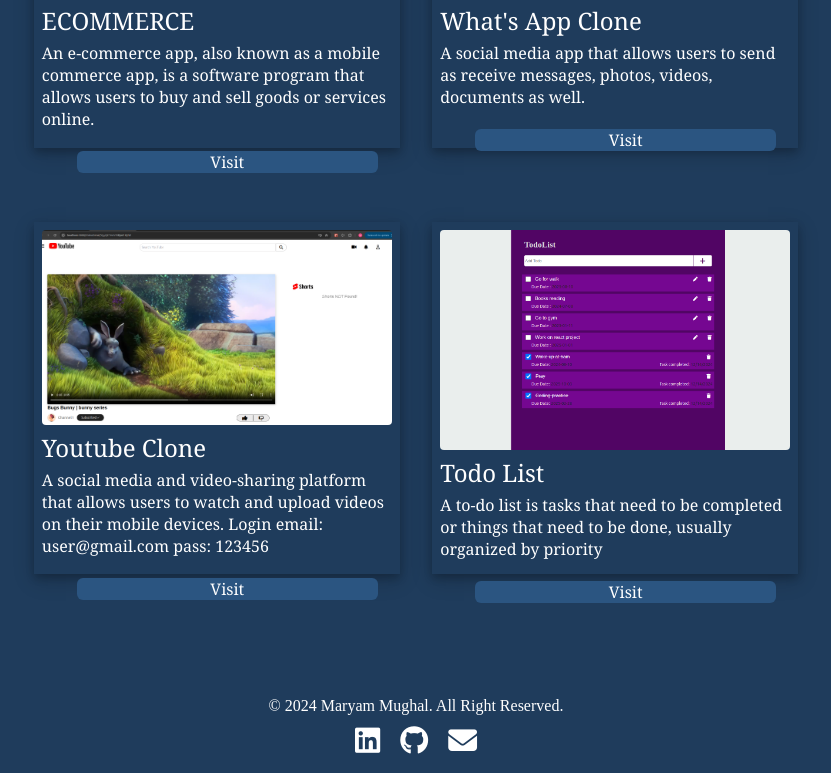
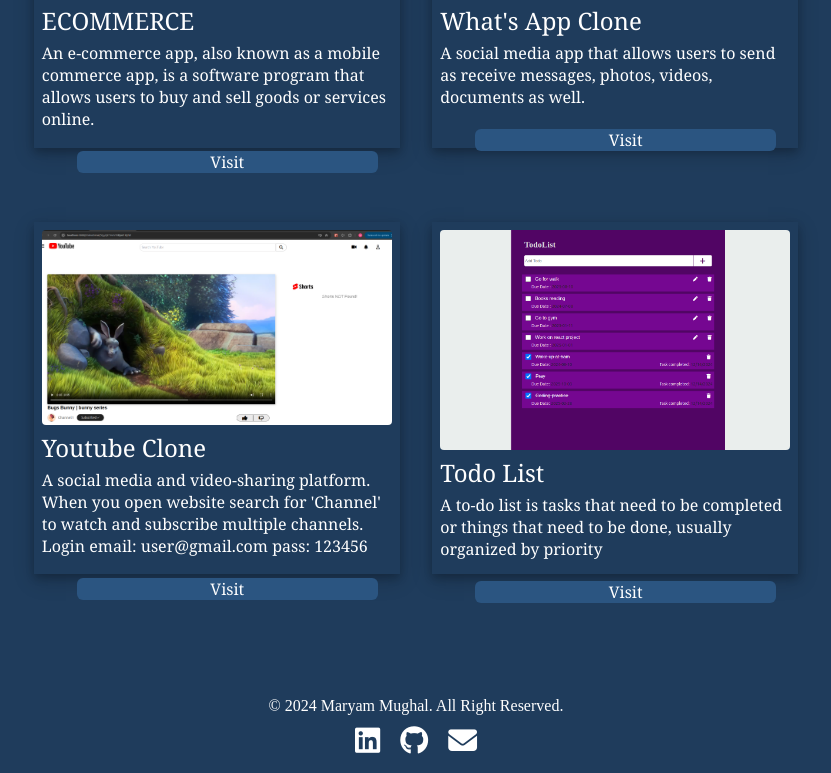
Before and after one commit to Maryam703/portfolio-website, a React (Create React App) app: page / in a window 1280 px wide. Shown: the part 3255-4028 px from the top of the page, without its empty margins (224-1055 px from the left). Built offline with nearby package versions, Linux system fonts and the light colour scheme.

Commit message:
fix a bug

```diff
--- a/src/components/Projectslist/Projectslist.js
+++ b/src/components/Projectslist/Projectslist.js
@@ -33,7 +33,7 @@
             image: "/images/youtube-video.png",
             title: "Youtube Clone",
             link: "https://youtube-clone-beta-nine-83.vercel.app/",
-            description: "A social media and video-sharing platform that allows users to watch and upload videos on their mobile devices. Login email: user@gmail.com pass: 123456"
+            description: "A social media and video-sharing platform. When you open website search for 'Channel' to watch and subscribe multiple channels. Login email: user@gmail.com pass: 123456"
         },
         {
             image: "/images/todolist.png",
```
